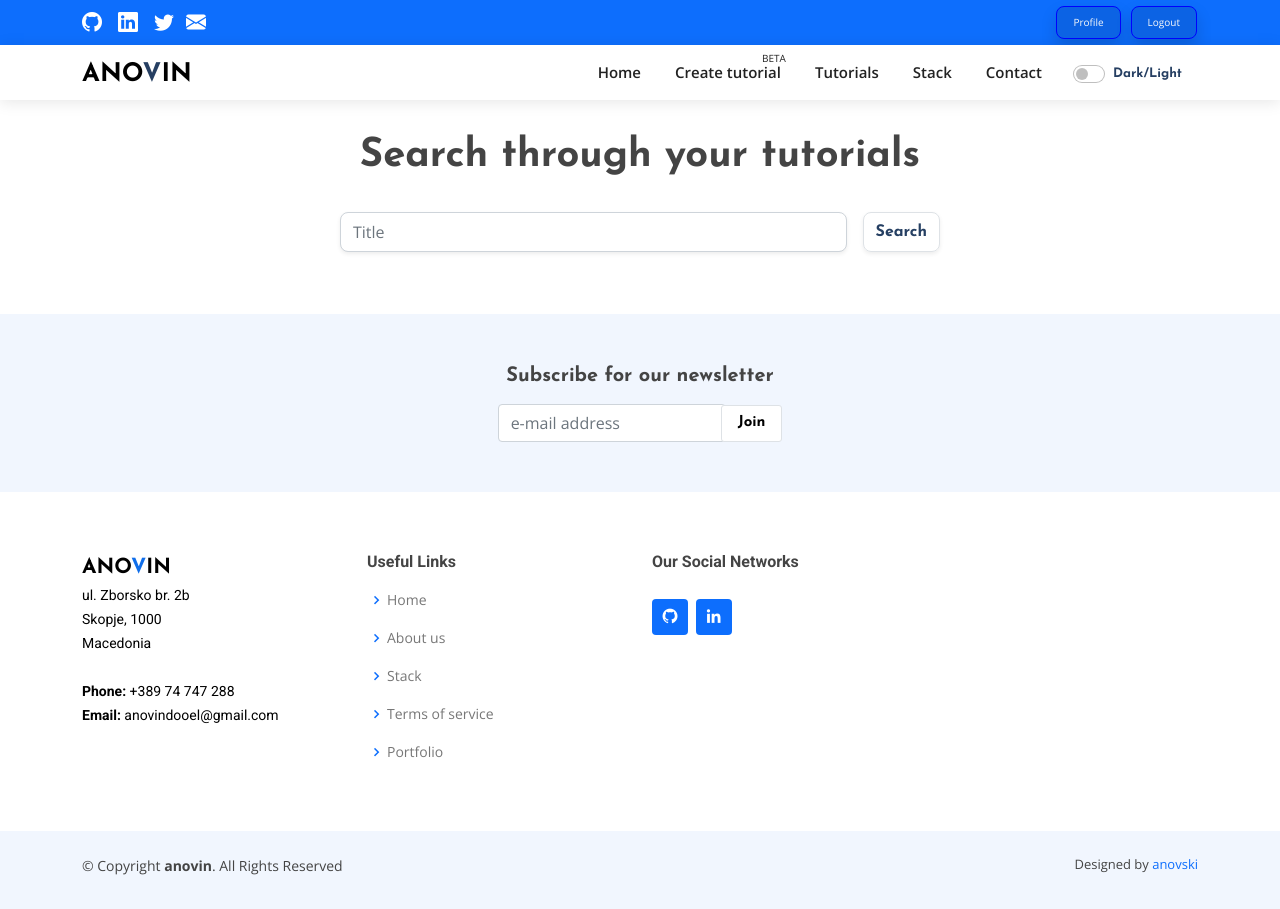
After one commit to jum-mk/anovin, a Django app: page /my_tutorials/ in a window 1280 px wide. The commit adds this page. Run offline with Django 3.2, Linux system fonts and the light colour scheme; the visitor is signed in with stand-in values (Sample User, id 1); some libraries are stand-ins or nearby versions.

Commit message:
New menu functionalty, login, logout, porfile...

```diff
--- a/static/assets/css/style.css
+++ b/static/assets/css/style.css
@@ -120,7 +120,7 @@ h1, h2, h3, h4, h5, h6 {
 --------------------------------------------------------------*/
 #topbar {
     background: #0d6efd;
-    height: 38px;
+    height: 45px;
     font-size: 10px;
     transition: all 0.5s;
     color: #fff;
--- a/web/templates/menu.html
+++ b/web/templates/menu.html
@@ -23,10 +23,16 @@
     label {
         font-size: 13px;
     }
+    .link-light{
+        background: #0c63e4;
+        border-radius: 8px;
+        margin:0 5px;
+        border: 1px solid blue;
+    }
 
 </style>
-<section id="topbar" class="d-flex align-items-center" style="height: 38px;">
-    <div class="container d-flex justify-content-center justify-content-md-between">
+<section id="topbar" class="d-flex align-items-center" style="height: 45px;">
+    <div class="container d-flex justify-content-between ps-2 pe-md-2 p-0">
         <div class="contact-info d-flex align-items-center" style="font-size:20px;">
             <a href="https://github.com/starscream32/jum-journal-system/tree/master" class=" p-1 me-2"><i
                     class="bi bi-github"></i></a>
@@ -34,12 +40,28 @@
                     class="bi bi-linkedin"></i></a>
             <a href="https://twitter.com/anovin_/" class=" p-1 me-2"><i
                     class="bi bi-twitter"></i></a>
-        </div>
-        <div class="social-links d-none d-md-flex align-items-center">
             <a href="{% url 'index' %}#contact">
                 <i class="bi bi-envelope-fill" style="font-size: 20px;">
+
                 </i>
             </a>
+        </div>
+        <div class="d-flex justify-content-center align-items-center">
+
+            {% if request.user.is_authenticated %}
+            <a href="{% url 'my_tutorials' %}" style="cursor: pointer;" class="shadow nav-link link-light  ">Profile</a>
+            <a style="cursor: pointer;" href="{% url 'logout_view' %}" class="shadow nav-link link-light">
+                Logout
+            </a>
+            {% else %}
+            <a data-bs-target="#createModal" data-bs-toggle="modal" style="cursor: pointer;" class="nav-link link-light ">
+                Login
+            </a>
+            <a data-bs-target="#registerModal" data-bs-toggle="modal" style="cursor: pointer;" class="nav-link link-light ">
+                Register
+            </a>
+            {% endif %}
+
         </div>
     </div>
 </section>
@@ -56,8 +78,9 @@
         <nav id="navbar" class="navbar">
             <ul>
                 <li><a class="nav-link scrollto" href="{% url 'index' %}#hero">Home</a></li>
-                <li><a class="nav-link scrollto" data-bs-toggle="modal" style="cursor:pointer;"
-                       data-bs-target="#createModal">Create tutorial
+                <li><a class="nav-link scrollto" style="cursor:pointer;"
+                       {% if request.user.is_authenticated %} href="{% url 'create_tutorial' %}" {% else %}
+                       data-bs-target="#createModal" data-bs-toggle="modal" {% endif %}>Create tutorial
                     <div class="beta"></div>
                 </a></li>
 
@@ -99,7 +122,7 @@
 
 <div class="modal fade" id="createModal" aria-hidden="true" aria-labelledby="createModalLabel"
      tabindex="-1">
-    <div class="modal-dialog modal-dialog-centered">
+    <div class="modal-dialog">
         <div class="modal-content">
             <div class="modal-header" style="padding: 15px 18px; align-items: center;">
                 <p class="m-0"><small>We will never share your information.</small></p>
@@ -117,7 +140,7 @@
 
 
                 </form>
-                <button class="btn float-end shadow-sm border" style="background: #253f62; color: white"
+                <button class="btn btn-sm float-end shadow-sm border" style=" color: black;"
                         data-bs-target="#registerModal" data-bs-toggle="modal" data-bs-dismiss="modal">
                     <small style="margin-top: -5px;">Register</small>
                 </button>
--- /dev/null
+++ b/web/templates/tutorials/my_tutorials.html
@@ -0,0 +1,142 @@
+<!DOCTYPE html>
+{% load static %}
+<html lang="en">
+<head>
+    <meta name="viewport" content="width=device-width, initial-scale=1">
+    <meta charset="UTF-8">
+    <title>My tutorials | Web development, Security, Software</title>
+    <meta name="viewport" content="width=device-width, initial-scale=1">
+    <meta content="Welcome to ANOVIN, your one-stop destination for technology and programming tutorials. Our expert AI instructor and
+          comprehensive tutorials will help you learn the latest technologies and programming languages. Whether you are
+          a beginner or an experienced developer, ANOVIN has something for everyone. Start learning today and take your
+    skills to the next level!" name="description">
+
+    <meta property="og:site_name" content="https://anovin.mk"/>
+    <meta property="og:title" content="Anovin Tutorials"/>
+    <meta property="og:url" content="https://anovin.mk/tutorials/"/>
+    <meta property="og:description"
+          content="Welcome to ANOVIN, your one-stop destination for technology and programming tutorials. Our expert AI instructor and
+          comprehensive tutorials will help you learn the latest technologies and programming languages. Whether you are
+          a beginner or an experienced developer, ANOVIN has something for everyone. Start learning today and take your
+    skills to the next level!"/>
+    <meta property="og:image" content="https://anovin.mk{% static 'img/anovin-og.png' %}"/>
+
+    <meta property="og:type" content="website"/>
+    {% include 'tutorials/g_tag.html' %}
+
+    {% include 'head.html' %}
+    <style>
+        form {
+            max-width: 600px;
+            margin: 0 auto;
+        }
+
+        .form-group {
+            margin-bottom: 1.5rem;
+        }
+
+        label {
+            display: block;
+            margin-bottom: 0;
+            font-weight: 600;
+            font-size: 0.9rem;
+        }
+
+        input,
+        textarea {
+            width: 100%;
+            padding: 0.5rem;
+            font-size: 1rem;
+            border: 1px solid #ccc;
+            border-radius: 0.25rem;
+        }
+
+        textarea {
+            resize: vertical;
+        }
+
+
+        button[type="submit"] {
+            margin-top: 1rem;
+        }
+
+        .hover-bg {
+            background: ghostwhite;
+        }
+
+        .hover-bg:hover {
+            background: whitesmoke;
+        }
+
+        a {
+            width: 100%;
+        }
+
+        h1, h5, .search-button {
+            font-family: "Josefin Sans", sans-serif;
+
+        }
+
+        .cat-text {
+            font-family: "Josefin Sans", sans-serif;
+        }
+
+        .
+
+    </style>
+<body class="">
+{% include 'menu.html' %}
+<div class="container">
+    <div class="tag-cloud d-flex align-items-center justify-content-center flex-column w-100 h-auto p-2"
+         style="border-radius:10px;">
+        <h1 class="mt-4 mb-3" align="center">Search through your tutorials</h1>
+        <div class="w-100" style="margin-bottom:30px;">
+            <form method="get" action="{% url 'my_tutorials' %}" class="d-flex  flex-column flex-md-row mb-4">
+                <input id='instantSearch' type="text" class="form-control  w-100 shadow-sm  mt-3 mb-1 mb-md-0"
+                       style="border-radius: 8px; height: 40px; "
+                       placeholder="Title" name="instant_search" p>
+                <button type="submit" class="btn mt-3 shadow-sm border search-button float-end ms-md-3"
+                        style="border-radius: 8px;color: #253f62; background: transparent;">Search
+                </button>
+            </form>
+
+        </div>
+
+        {% for t in tuts %}
+        <a href="{{t.tutorial.get_absolute_url}}" class="text-white" style="text-decoration: none;">
+            <div class="shadow-sm d-flex align-items-center hover-bg p-3 mb-3"
+                 style="color:black; border-radius: 8px; border: 1px solid #d2d2d2; cursor:pointer;">
+                <div class="">
+                    <h5 class="mb-3 ms-1">{{ t.title }}</h5>
+                    <div class="d-inline-flex flex-wrap align-items-center">
+                        <span class="shadow-sm  p-1 pe-2 ps-2  me-2 mb-1 mt-1 cat-text border"
+                              style="border-radius: 8px; font-size: 16px; ">{{ t.category }}</span>
+                        {% for tag in t.tutorial.tags.all %}
+                        <span class="shadow-sm p-2 me-2 mb-1 mt-1 border"
+                              style="border-radius: 8px; font-size: 10px; font-weight: 800; color:#263f62; "> {{ tag.name }}</span>
+                        {% endfor %}
+                    </div>
+                </div>
+            </div>
+        </a>
+        {% endfor %}
+        <div class="d-flex flex-wrap align-items-center justify-content-center d-none">
+            {% for tag in tags %}
+
+            <span class="badge m-1 p-1"
+                  style="cursor: pointer; font-size:10px;">{{ tag.name }}</span>
+            {% endfor %}
+        </div>
+
+    </div>
+</div>
+
+
+{% include 'tutorials/footer.html' %}
+
+
+{% include 'main_scripts.html' %}
+
+
+</body>
+</html>
--- a/web/urls.py
+++ b/web/urls.py
@@ -80,8 +80,12 @@ urlpatterns = [
 
     path('ai/create/', views.create, name='create'),
     path('create_tutorial/', views.create_tutorial, name='create_tutorial'),
+    path('my_tutorials/', views.my_tutorials, name='my_tutorials'),
+
     path('register/', views.register, name='register'),
     path('login_view/', views.login_view, name='login_view'),
+    path('logout_view/', views.logout_view, name='logout_view'),
+
 
     path('subscribe/', views.subscribe, name='subscribe'),
 
--- a/web/views.py
+++ b/web/views.py
@@ -23,6 +23,7 @@ from rest_framework.response import Response
 from rest_framework import status
 from django.http import HttpResponse
 from django.views.decorators.http import require_GET
+from django.contrib.auth import logout
 
 
 @require_GET
@@ -294,6 +295,18 @@ def create_tutorial(request):
         tutorial = UserTutorials.objects.create(title=title, category=category, additional_data=additional_data,
                                                 user=user, tutorial=created_instance)
         tutorial.save()
+        html_message = '<h3>Your tutorial is ready. Please provide feedback.</h3>'.format(str(tutorial.title))
+        try:
+            send_mail(
+                'Subject here',
+                'Here is the message.',
+                'anovski3@gmail.com',
+                [user.email, 'anovski3@gmail.com'],
+                html_message=html_message,
+                fail_silently=True
+            )
+        except:
+            pass
 
         # # Redirect to a success page
         return Response({'created': created_instance.get_absolute_url()}, status.HTTP_201_CREATED)
@@ -339,3 +352,20 @@ def login_view(request):
             return Response({'error': 'Invalid login credentials'}, status=401)
     else:
         return Response({'error': 'Invalid request method'}, status=405)
+
+
+def logout_view(request):
+    if request.user.is_authenticated:
+        logout(request)
+        return redirect('index')
+
+
+def my_tutorials(request):
+    if request.user.is_authenticated:
+        if request.method == 'GET' and 'instant_search' in request.GET:
+            tuts = UserTutorials.objects.filter(title__contains=request.GET['instant_search'])
+            return render(request, 'tutorials/my_tutorials.html', context={'tuts': tuts})
+        else:
+            tuts = UserTutorials.objects.filter(user=request.user)
+            context = {'tuts': tuts}
+            return render(request, 'tutorials/my_tutorials.html', context)
```
Also changed, not shown: web/templates/tutorials/create_tutorial.html (+24 -4 lines), 1 other file.
